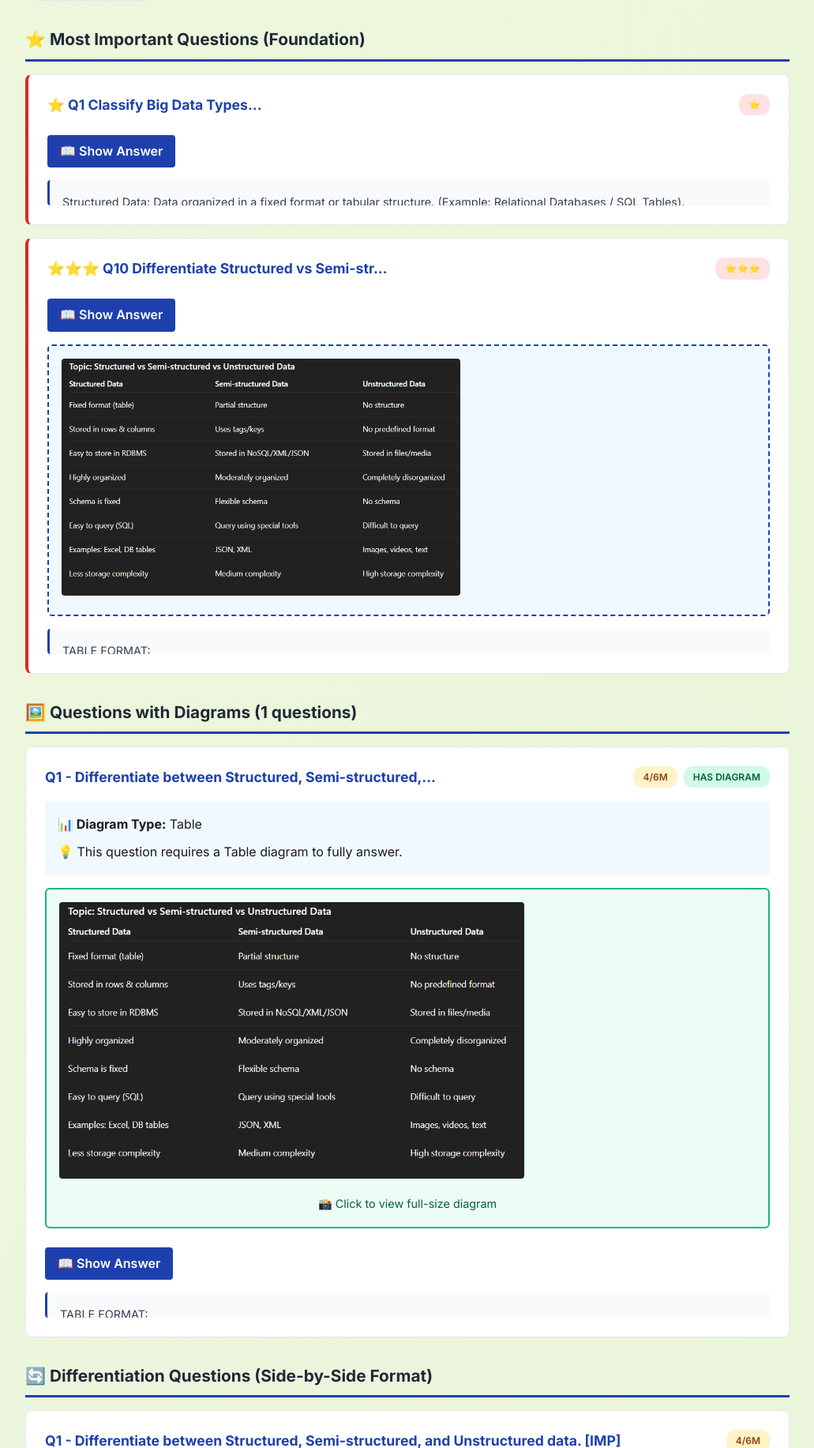
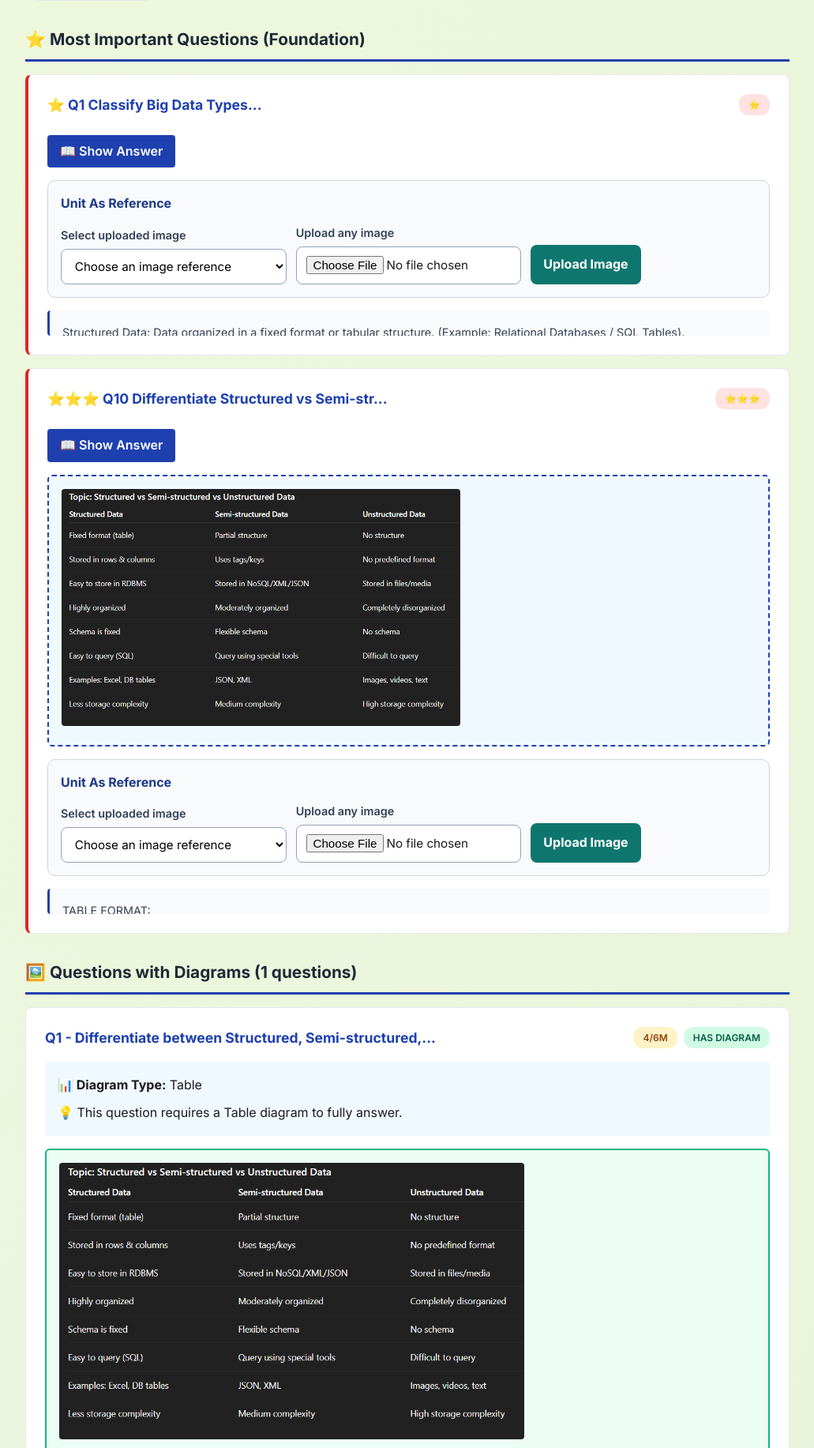
Before and after one commit to IzAnHaMzA/FINAL-SEM-AAM-BDA-PIP, a Flask app: page /subject/bda/unit/1 in a window 1280 px wide. Shown: the part 642-2475 px from the top of the page at 79% size, without its empty margins (124-1155 px from the left). Run offline with Flask 3, Linux system fonts and the light colour scheme.

Commit message:
Show BDA image upload in important question cards

```diff
--- a/templates/bda_unit.html
+++ b/templates/bda_unit.html
@@ -150,6 +150,31 @@
         {% if question_obj and question_obj.image_path %}
         <div style="background: #f0f9ff; border: 2px dashed #1e40af; border-radius: 6px; padding: 1rem; margin: 1rem 0;">
           <img src="{{ url_for('static', filename='../' + question_obj.image_path) }}" alt="Diagram" style="max-width: 100%; max-height: 300px; border-radius: 4px; cursor: pointer;" onclick="expandImage(this)">
+        </div>
+        {% endif %}
+        {% if question_obj %}
+        <div class="bda-reference-tools">
+          <h4>Unit As Reference</h4>
+          <div class="bda-reference-grid">
+            <div>
+              <label class="bda-field-label" for="reference-select-important-{{ question_obj.id }}">Select uploaded image</label>
+              <select id="reference-select-important-{{ question_obj.id }}" class="bda-reference-select image-reference-select" data-question-id="{{ question_obj.id }}">
+                <option value="">Choose an image reference</option>
+              </select>
+            </div>
+            <div>
+              <label class="bda-field-label" for="upload-input-important-{{ question_obj.id }}">Upload any image</label>
+              <input id="upload-input-important-{{ question_obj.id }}" type="file" class="bda-upload-input image-upload-input" data-question-id="{{ question_obj.id }}" accept="image/*">
+            </div>
+            <div>
+              <button type="button" class="bda-upload-btn image-upload-btn" data-question-id="{{ question_obj.id }}">Upload Image</button>
+            </div>
+          </div>
+          <div class="bda-upload-status image-upload-status" data-question-id="{{ question_obj.id }}"></div>
+          <div class="bda-selected-image-wrap image-display-area" data-question-id="{{ question_obj.id }}">
+            <p class="bda-selected-image-name image-filename"></p>
+            <img class="selected-image" src="" alt="Selected reference image" onclick="expandImage(this)">
+          </div>
         </div>
         {% endif %}
         <div class="bda-question-answer">
```
